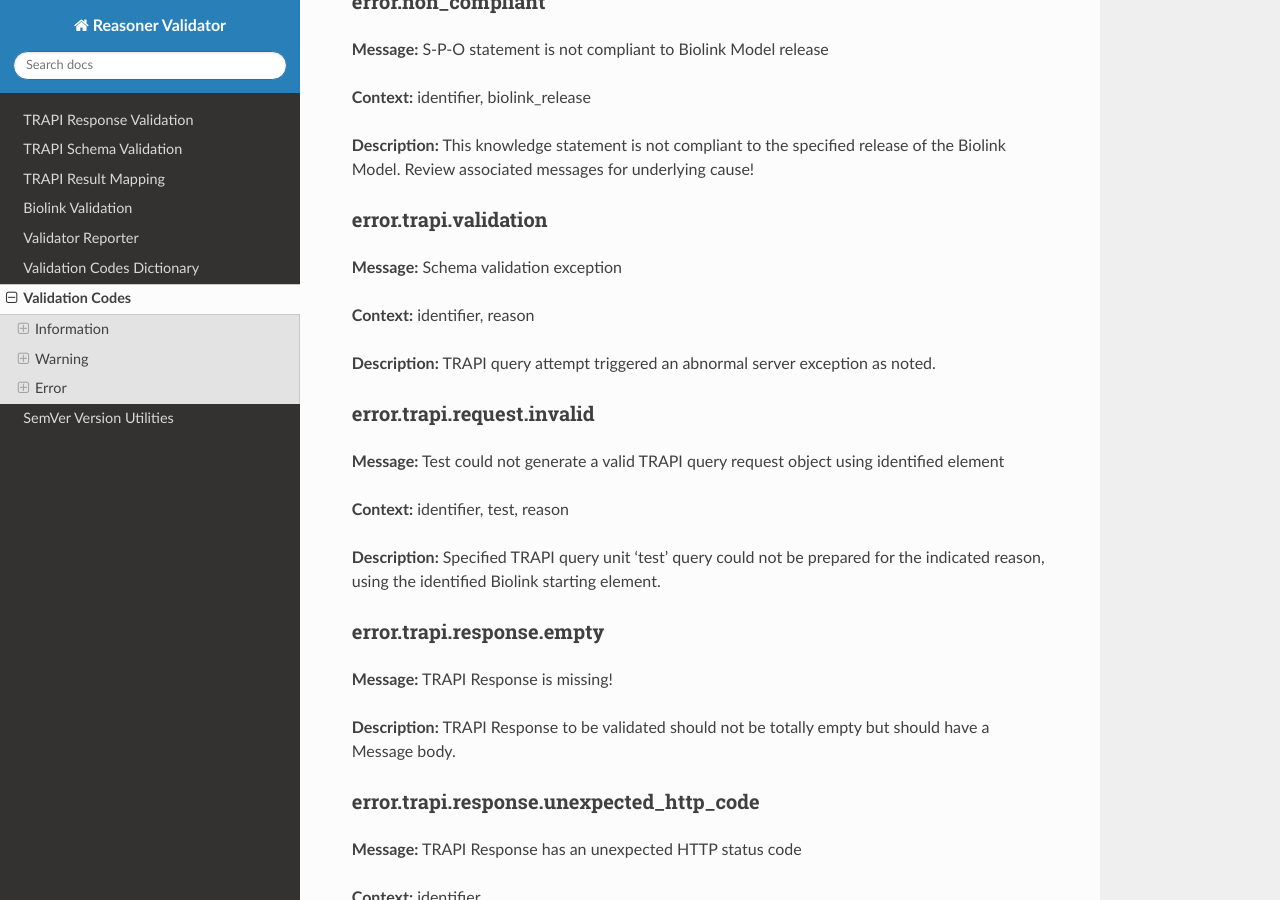
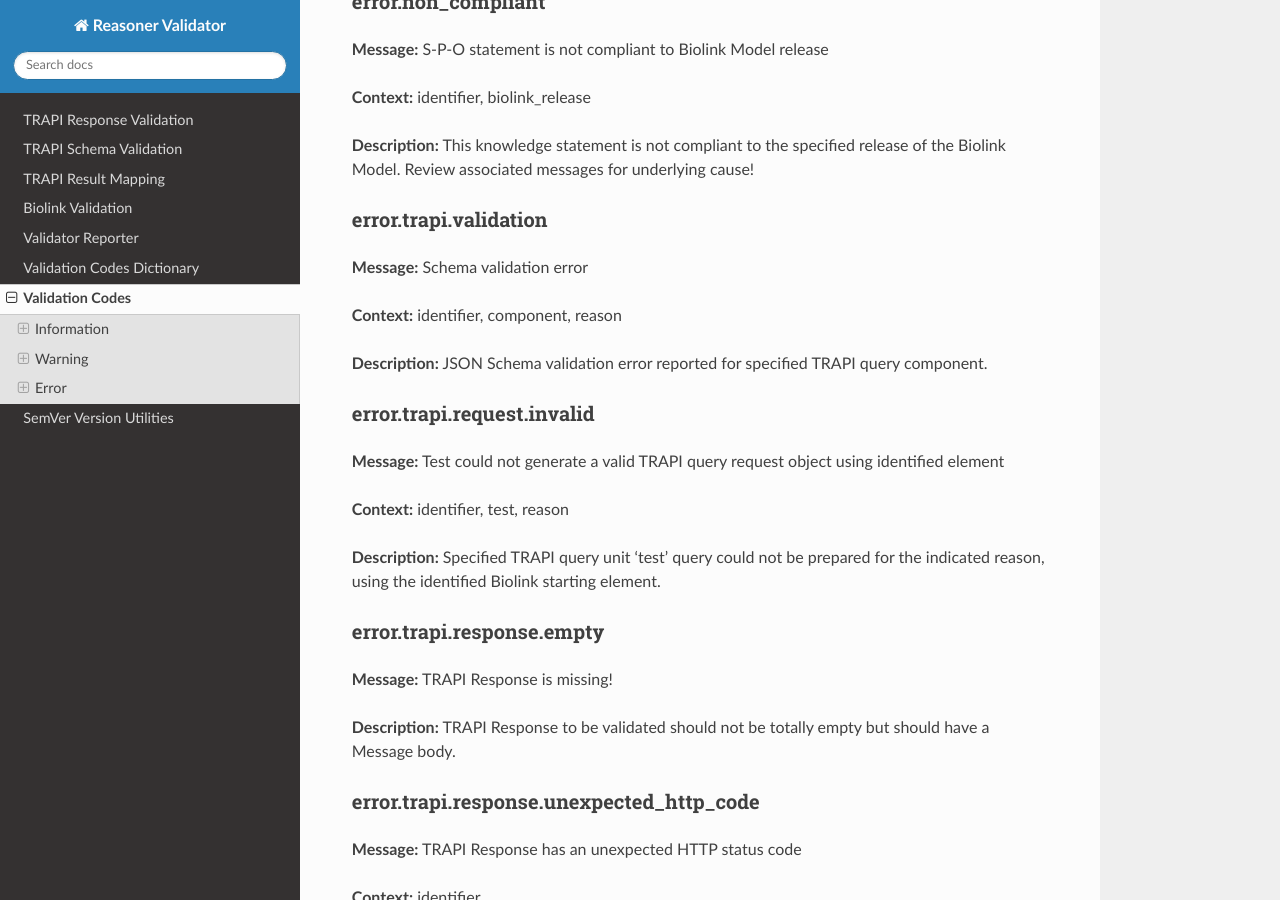
Before and after one commit to NCATSTranslator/reasoner-validator, a Sphinx documentation site: the page built from docs/validation_codes_dictionary.md, in a window 1280 px wide and 900 px high, scrolled down 7924 px. Built offline with Sphinx 7.4.7 and the Read the Docs theme 2.0.0, drawn with Linux system fonts in a browser that asks for light colours.

```diff
--- a/docs/validation_codes_dictionary.md
+++ b/docs/validation_codes_dictionary.md
@@ -294,11 +294,11 @@
 
 ### error.trapi.validation
 
-**Message:** Schema validation exception
+**Message:** Schema validation error
 
-**Context:** identifier, reason
+**Context:** identifier, component, reason
 
-**Description:** TRAPI query attempt triggered an abnormal server exception as noted.
+**Description:** JSON Schema validation error reported for specified TRAPI query component.
 
 ### error.trapi.request.invalid
 
--- a/pyproject.toml
+++ b/pyproject.toml
@@ -1,6 +1,6 @@
 [tool.poetry]
 name = "reasoner-validator"
-version = "3.5.0"
+version = "3.5.1"
 description = "Validation tools for Reasoner API"
 authors = [
     "Richard Bruskiewich <richard.bruskiewich@delphinai.com>",
```
Also changed, not shown: CHANGELOG.md (+5 -0 lines), 2 other files.
